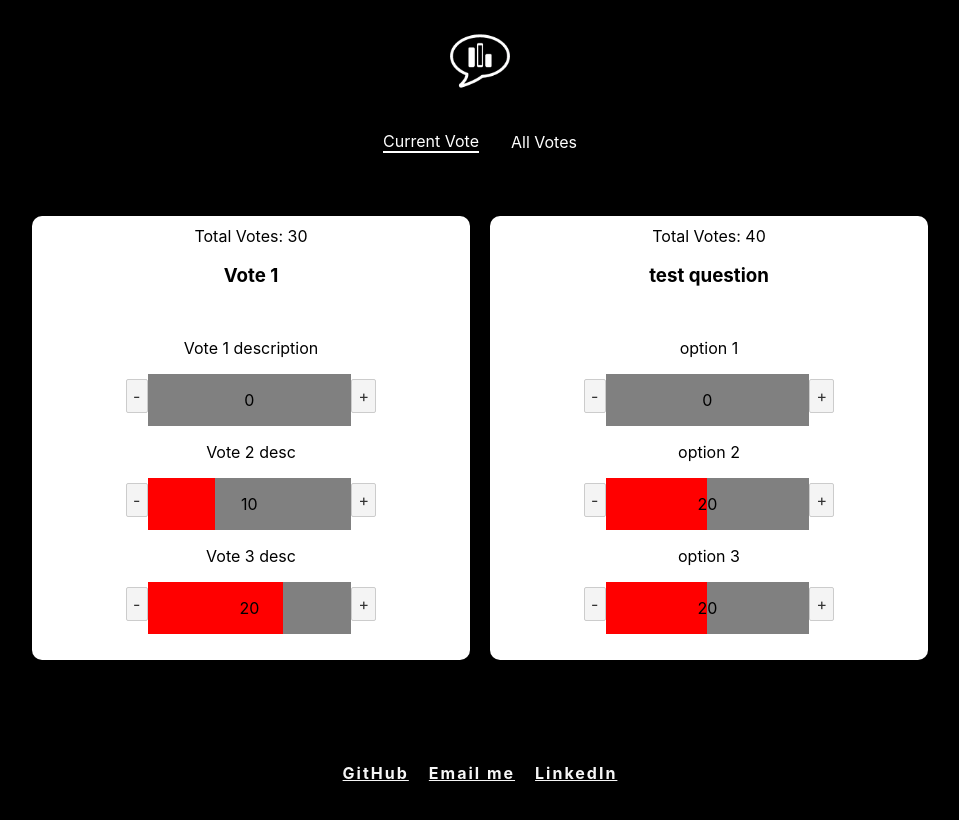
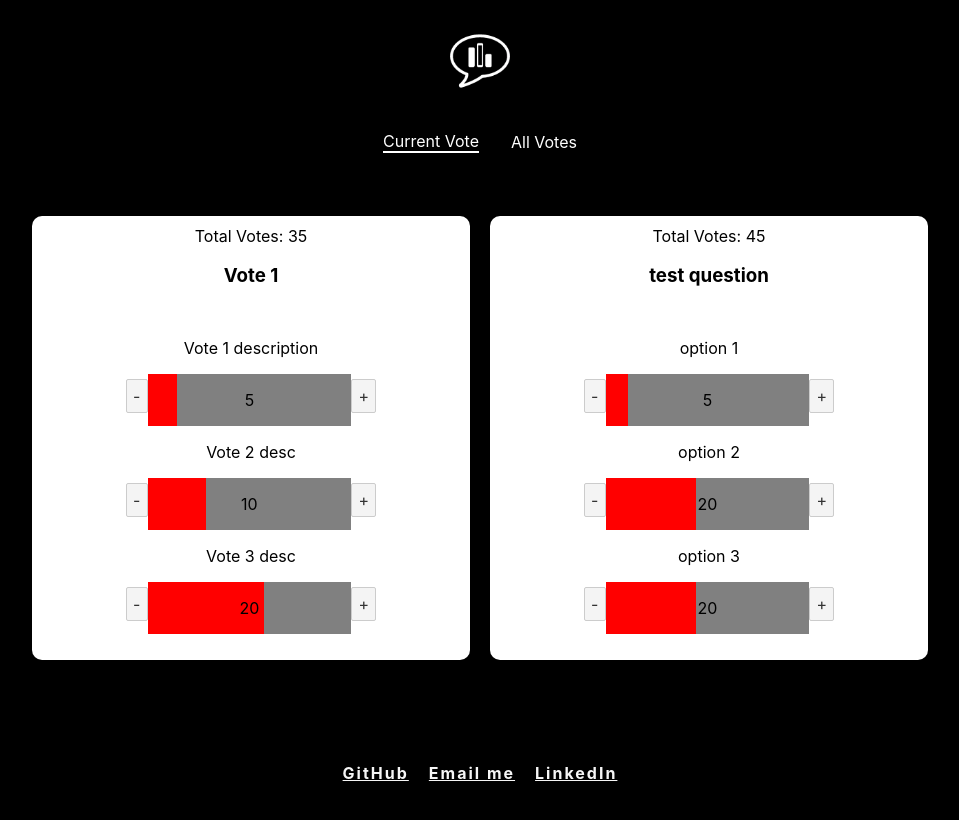
Before and after one commit to katatsu12/votes, a Svelte app: page / in a window 1280 px wide. Shown: the top 820 px of the page, without its empty margins (160-1119 px from the left). Built offline with nearby package versions, Linux system fonts and the light colour scheme.

Commit message:
Fix vote details progress bar

```diff
--- a/src/App.svelte
+++ b/src/App.svelte
@@ -17,7 +17,7 @@
       id: 1,
       question: "Vote 1",
       options: [
-        { id: 1, title: "Vote 1 description", points: 0 },
+        { id: 1, title: "Vote 1 description", points: 5 },
         { id: 2, title: "Vote 2 desc", points: 10 },
         { id: 3, title: "Vote 3 desc", points: 20 },
       ],
@@ -26,7 +26,7 @@
 			id: 2,
 			question: "test question",
 			options: [
-				{ id: 5, title: "option 1", points: 0 },
+				{ id: 5, title: "option 1", points: 5 },
 				{ id: 4, title: "option 2", points: 20 },
 				{ id: 6, title: "option 3", points: 20 },
 			],
--- a/src/components/CreateVoteForm.svelte
+++ b/src/components/CreateVoteForm.svelte
@@ -19,7 +19,7 @@
       if (key.includes('option')) {
         let option = {};
 
-        option['id'] = key.match(/-(\d+)/)[1];
+        option['id'] = parseInt(key.match(/-(\d+)/)[1]);
         option['title'] = value;
         option['points'] = 0;
         options.push(option);
--- a/src/components/VoteDetails.svelte
+++ b/src/components/VoteDetails.svelte
@@ -2,7 +2,6 @@
   import { createEventDispatcher } from "svelte";
 
   export let vote;
-  let points = vote.options.map((option) => option.points);
   let percentageProgress = {};
 
   const dispatch = createEventDispatcher();
@@ -11,10 +10,12 @@
 
   const progressPercentages = () => {
     let newValue = {};
+
     vote.options.forEach((option) => {
+      let points = vote.options.map((option) => option.points);
       let sum = points.reduce((acc, current) => acc + current, 0);
 
-      option["progress"] = (option.points / sum) * 100;
+      option["progress"] = ((option.points / sum) || 0) * 100;
       newValue[option.id] = option.progress;
     });
     percentageProgress = newValue;
```
